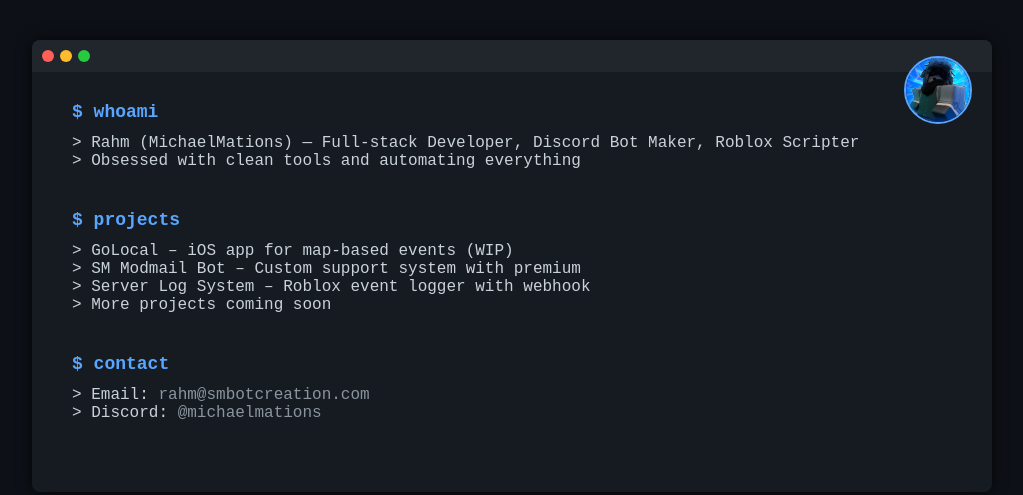
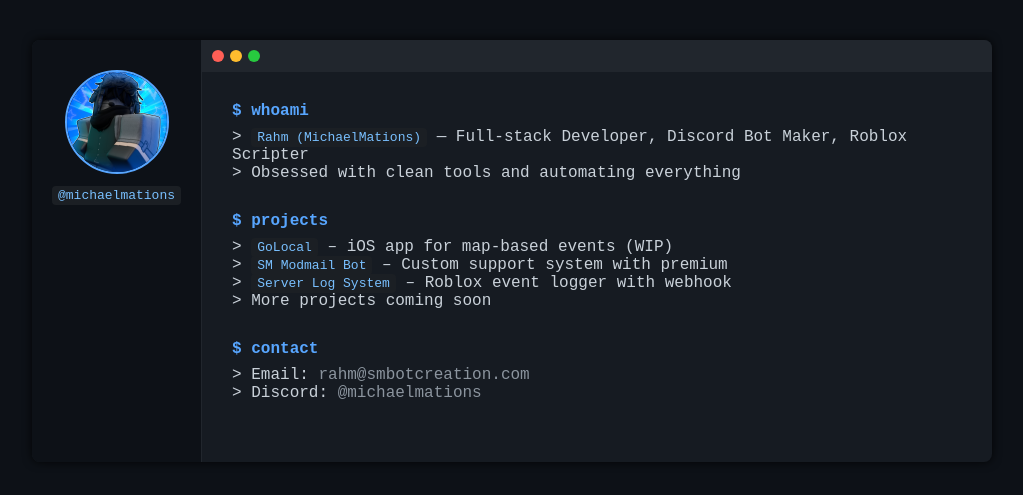
Before and after one commit to MichaelMations/portfolio, a plain HTML site: page index.html in a window 1280 px wide. Shown: the whole page, without its empty margins (128-1151 px from the left). Drawn offline with Linux system fonts and the light colour scheme.

Commit message:
Portfolio V0.4 (Testing)

```diff
--- a/index.html
+++ b/index.html
@@ -20,9 +20,9 @@
       width: 100%;
       max-width: 960px;
       border-radius: 8px;
-      box-shadow: 0 0 15px rgba(0,0,0,0.8);
+      box-shadow: 0 0 10px rgba(0,0,0,0.8);
       overflow: hidden;
-      position: relative;
+      display: flex;
     }
 
     .terminal-header {
@@ -30,6 +30,7 @@
       display: flex;
       align-items: center;
       padding: 10px;
+      width: 100%;
     }
 
     .dot {
@@ -43,19 +44,37 @@
     .dot.yellow { background-color: #ffbd2e; }
     .dot.green { background-color: #27c93f; }
 
+    .terminal-sidebar {
+      background-color: #0d1117;
+      border-right: 1px solid #21262d;
+      padding: 30px 20px;
+      display: flex;
+      flex-direction: column;
+      align-items: center;
+      gap: 12px;
+    }
+
+    .terminal-sidebar img {
+      width: 100px;
+      height: 100px;
+      border-radius: 50%;
+      border: 2px solid #58a6ff;
+      object-fit: cover;
+    }
+
     .terminal-body {
-      padding: 30px 40px;
+      padding: 30px;
+      flex-grow: 1;
     }
 
     .section {
-      margin-bottom: 40px;
+      margin-bottom: 30px;
     }
 
     .section-title {
       color: #58a6ff;
       font-weight: bold;
-      font-size: 18px;
-      margin-bottom: 12px;
+      margin-bottom: 8px;
     }
 
     a {
@@ -74,43 +93,43 @@
       animation: blink 1s step-end infinite;
     }
 
+    code {
+      color: #79c0ff;
+      background-color: #1b1f24;
+      padding: 2px 6px;
+      border-radius: 4px;
+    }
+
     @keyframes blink {
       from, to { background-color: transparent; }
       50% { background-color: #c9d1d9; }
-    }
-
-    .profile-pic {
-      position: absolute;
-      top: 16px;
-      right: 20px;
-      width: 64px;
-      height: 64px;
-      border-radius: 50%;
-      border: 2px solid #58a6ff;
-      object-fit: cover;
     }
   </style>
 </head>
 <body>
   <div class="terminal">
+    <div class="terminal-sidebar">
+      <img src="profile.png" alt="Rahm Profile Picture" />
+      <code>@michaelmations</code>
+    </div>
+    <div style="width: 100%;">
       <div class="terminal-header">
         <div class="dot red"></div>
         <div class="dot yellow"></div>
         <div class="dot green"></div>
       </div>
-    <img src="profile.png" alt="Profile Picture" class="profile-pic" />
       <div class="terminal-body">
         <div class="section">
           <div class="section-title">$ whoami</div>
-        <div>> Rahm (MichaelMations) — Full-stack Developer, Discord Bot Maker, Roblox Scripter</div>
+          <div>> <code>Rahm (MichaelMations)</code> — Full-stack Developer, Discord Bot Maker, Roblox Scripter</div>
           <div>> Obsessed with clean tools and automating everything</div>
         </div>
 
         <div class="section">
           <div class="section-title">$ projects</div>
-        <div>> GoLocal – iOS app for map-based events (WIP)</div>
-        <div>> SM Modmail Bot – Custom support system with premium</div>
-        <div>> Server Log System – Roblox event logger with webhook</div>
+          <div>> <code>GoLocal</code> – iOS app for map-based events (WIP)</div>
+          <div>> <code>SM Modmail Bot</code> – Custom support system with premium</div>
+          <div>> <code>Server Log System</code> – Roblox event logger with webhook</div>
           <div>> More projects coming soon<span class="cursor"></span></div>
         </div>
 
@@ -121,5 +140,6 @@
         </div>
       </div>
     </div>
+  </div>
 </body>
 </html>
```
Lines whose indentation alone changed are shown as unchanged.
